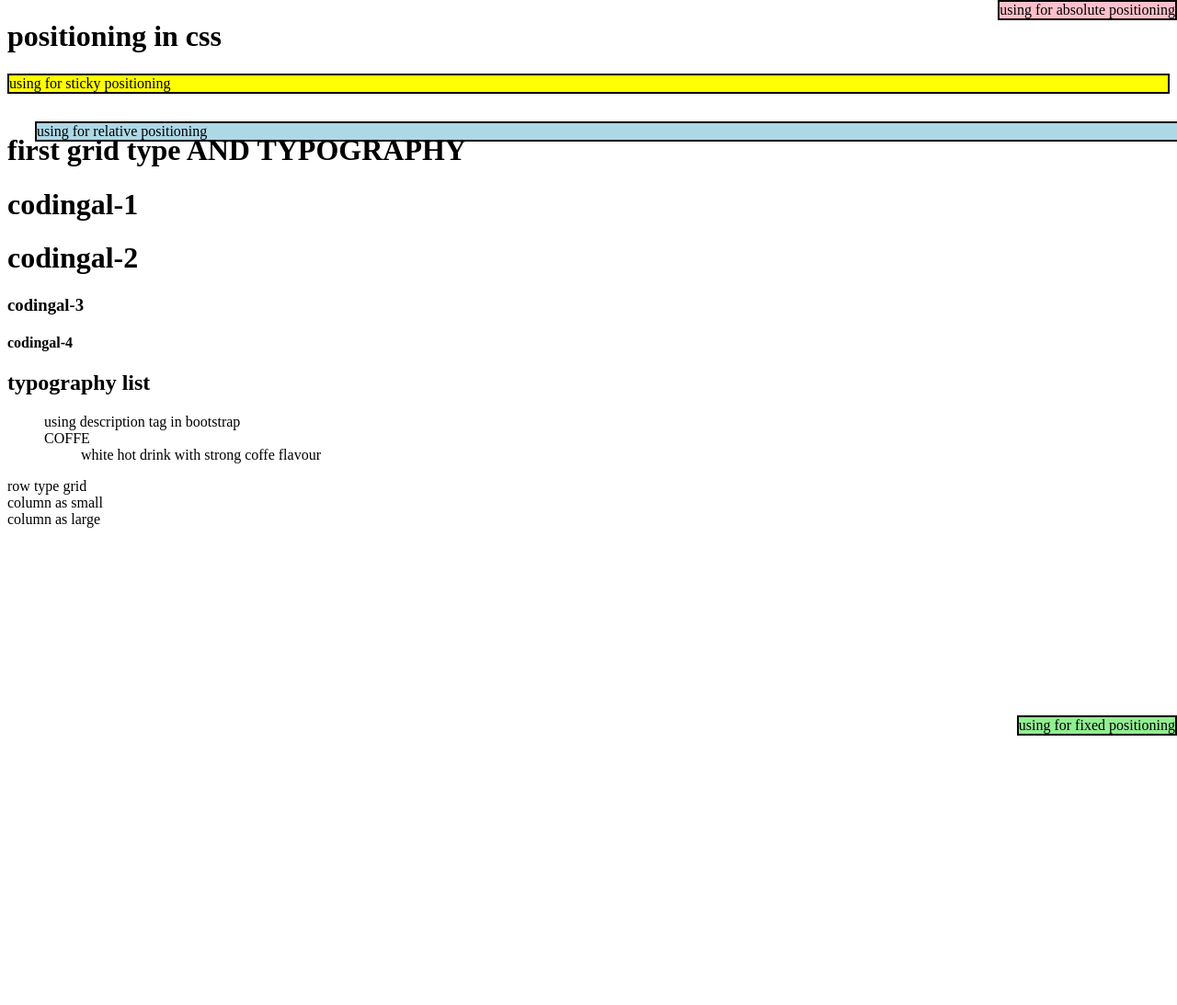
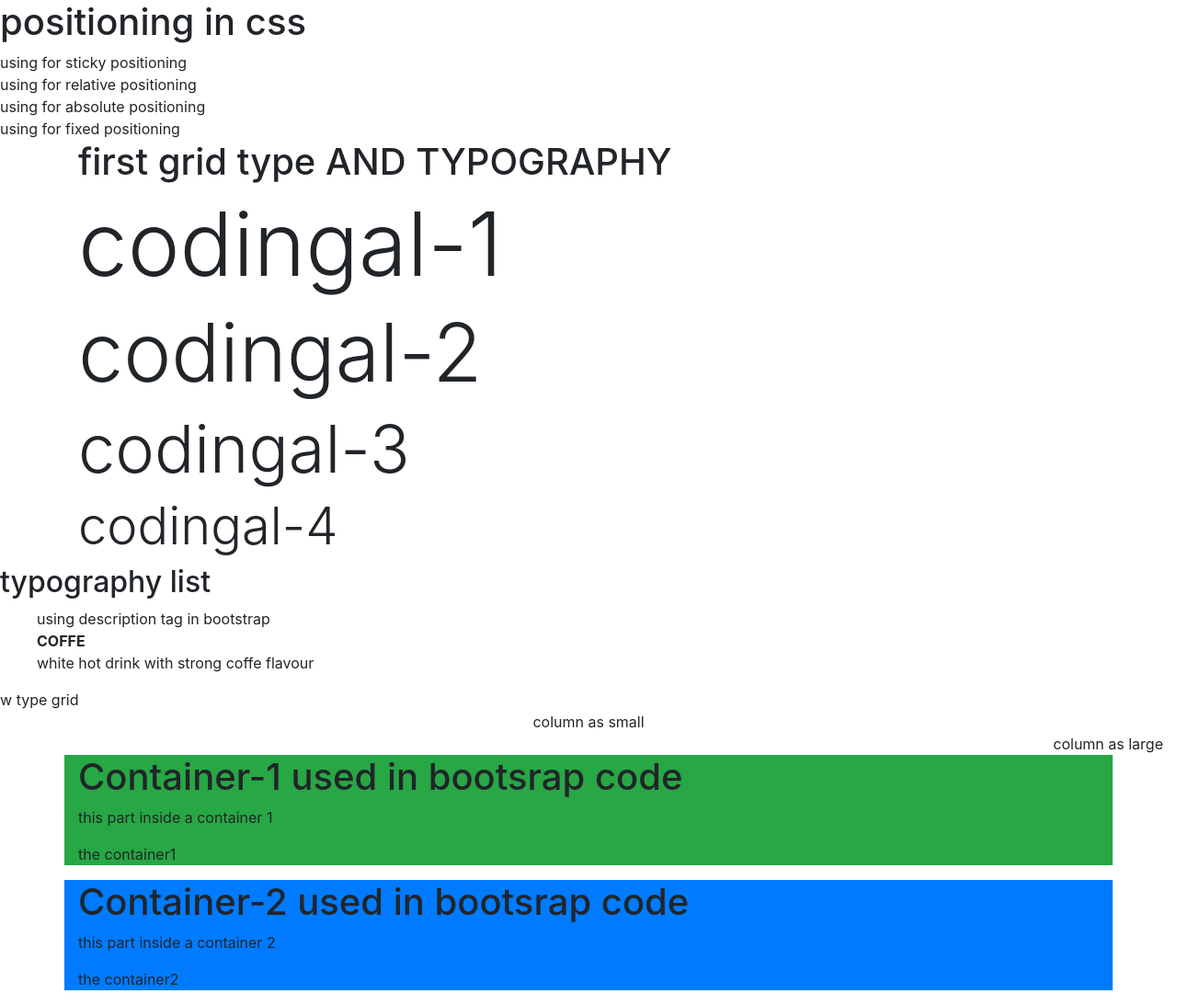
Before and after one commit to Ramin6233/html-session, a plain HTML site: page index.html in a window 1280 px wide. Shown: the top 1093 px of the page at 92% size. Before the commit the page ends 800 px from the top, so only its background shows below. Drawn offline with nearby package versions, Linux system fonts and the light colour scheme.

Commit message:
bootstrap

```diff
--- a/index.html
+++ b/index.html
@@ -5,8 +5,21 @@
 
   <head>
     <title>positioning in css</title>
-    <link href="style.css" rel="stylesheet"
-</head>
+    <!-- <link href="style.css" rel="style sheet"> -->
+    <link rel="stylesheet" href="https://stackpath.bootstrapcdn.com/bootstrap/4.3.1/css/bootstrap.min.css">
+    <style>
+.col-sm{
+  text-align: center;
+  border: spx dotted red;
+}
+
+.col-lg{
+  text-align: right;
+  border: 3px dotted blue(51, 0, 255)
+}
+    </style>
+
+  </head>
 
   <body>
 
@@ -39,7 +52,20 @@
   <div class="col-sm">column as small</div>
   <div class="col-lg">column as large</div>
 
-  </body>
+<div class="container bg-success (text while)">
+  <h1>Container-1 used in bootsrap code</h1>
+  <p>this part inside a container 1</p>
+  <p>the container1</p>
+</div>
+
+<div class="container p-3000 mb-300 bg-primary text-while">
+ <h1>Container-2 used in bootsrap code</h1>
+  <p>this part inside a container 2</p>
+  <p>the container2</p>
+</div>
+
+
+</body>
 
 
 </html>
```
